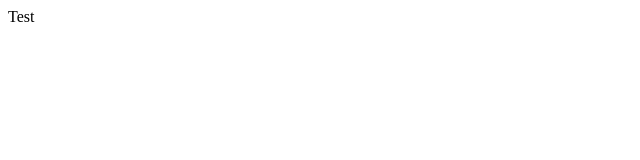
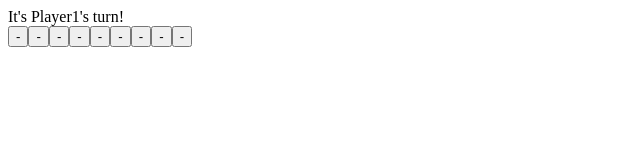
Before and after one commit to Flex58/odin-tic-tac-toe, a plain HTML site: page index.html in a window 1280 px wide. Shown: the whole page, without its empty margins (0-640 px from the left). Drawn offline with Linux system fonts and the light colour scheme.

Commit message:
add displayController

```diff
--- a/index.html
+++ b/index.html
@@ -5,9 +5,10 @@
     <meta name="viewport" content="width=device-width, initial-scale=1.0">
     <link rel="stylesheet" href="style.css">
     <script src="script.js" defer></script>
-    <title>Document</title>
+    <title>Tic Tac Toe</title>
 </head>
 <body>
-    Test
+    <div class="turn"></div>
+    <div class="board"></div>
 </body>
 </html>
--- a/script.js
+++ b/script.js
@@ -160,3 +160,48 @@ const gameController =
         getActivePlayer
     }
 })();
+
+
+const displayController = (() => {
+
+    const game = gameController;
+    const boardDiv = document.querySelector(".board");
+    const turnDiv = document.querySelector(".turn");
+
+    const updateScreen = () => {
+        boardDiv.textContent = "";
+
+        board = gameBoard.getBoard();
+
+        activePlayer = game.getActivePlayer();
+
+        turnDiv.textContent = `It's ${activePlayer.name}'s turn!`
+
+        board.forEach((row, rowIndex) => {
+            row.forEach((cell, columnIndex) => {
+               const btn = document.createElement("button");
+               btn.classList.add("cell")
+               btn.textContent = cell.getValue();
+               btn.dataset.column = columnIndex;
+               btn.dataset.row = rowIndex;
+
+               boardDiv.appendChild(btn);
+            })
+        });
+    }
+
+    boardDiv.addEventListener("click", (e) => {
+        let row = e.target.dataset.row;
+        let column = e.target.dataset.column;
+
+        if (!row || !column) return;
+
+        game.playRound(row, column);
+        updateScreen();
+    })
+
+
+
+    updateScreen();
+
+})();
```
